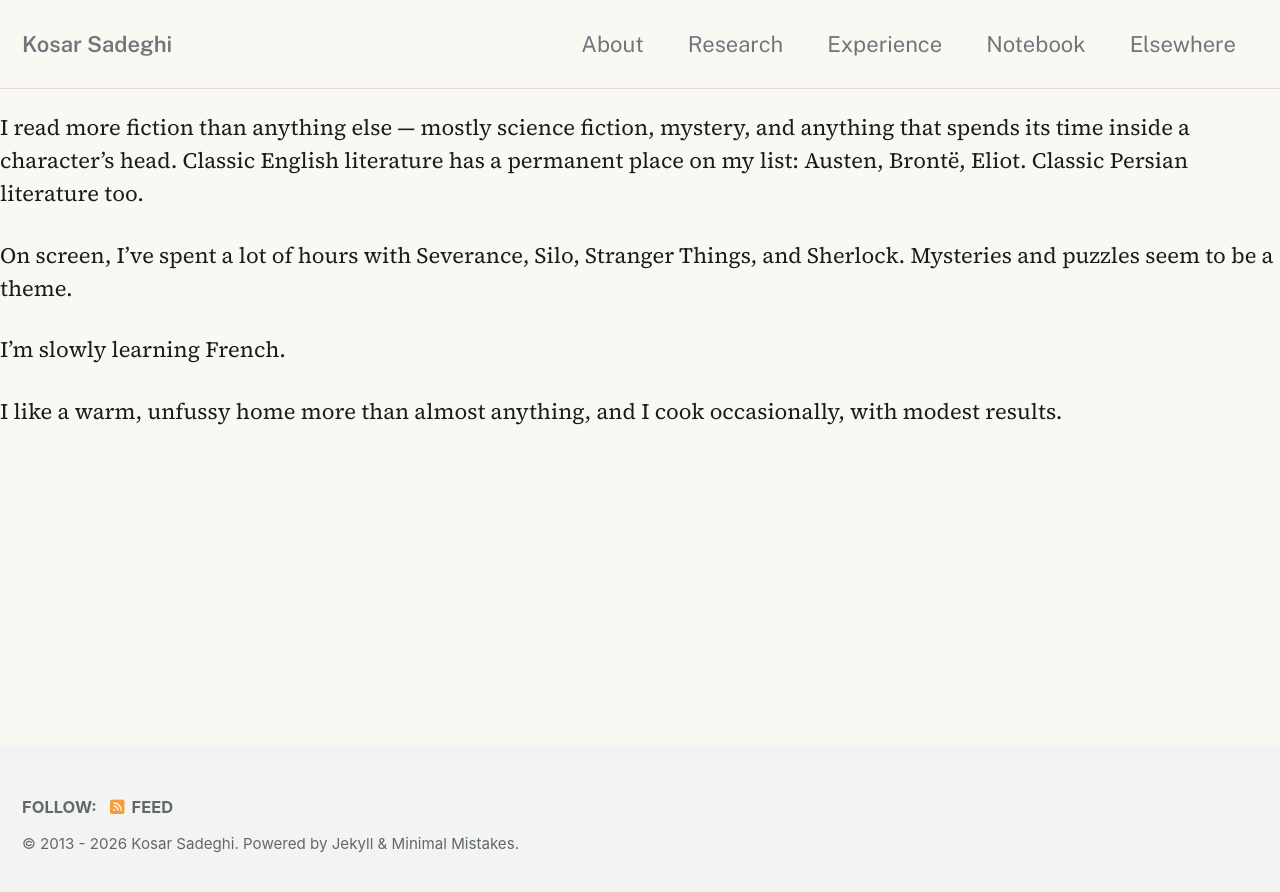
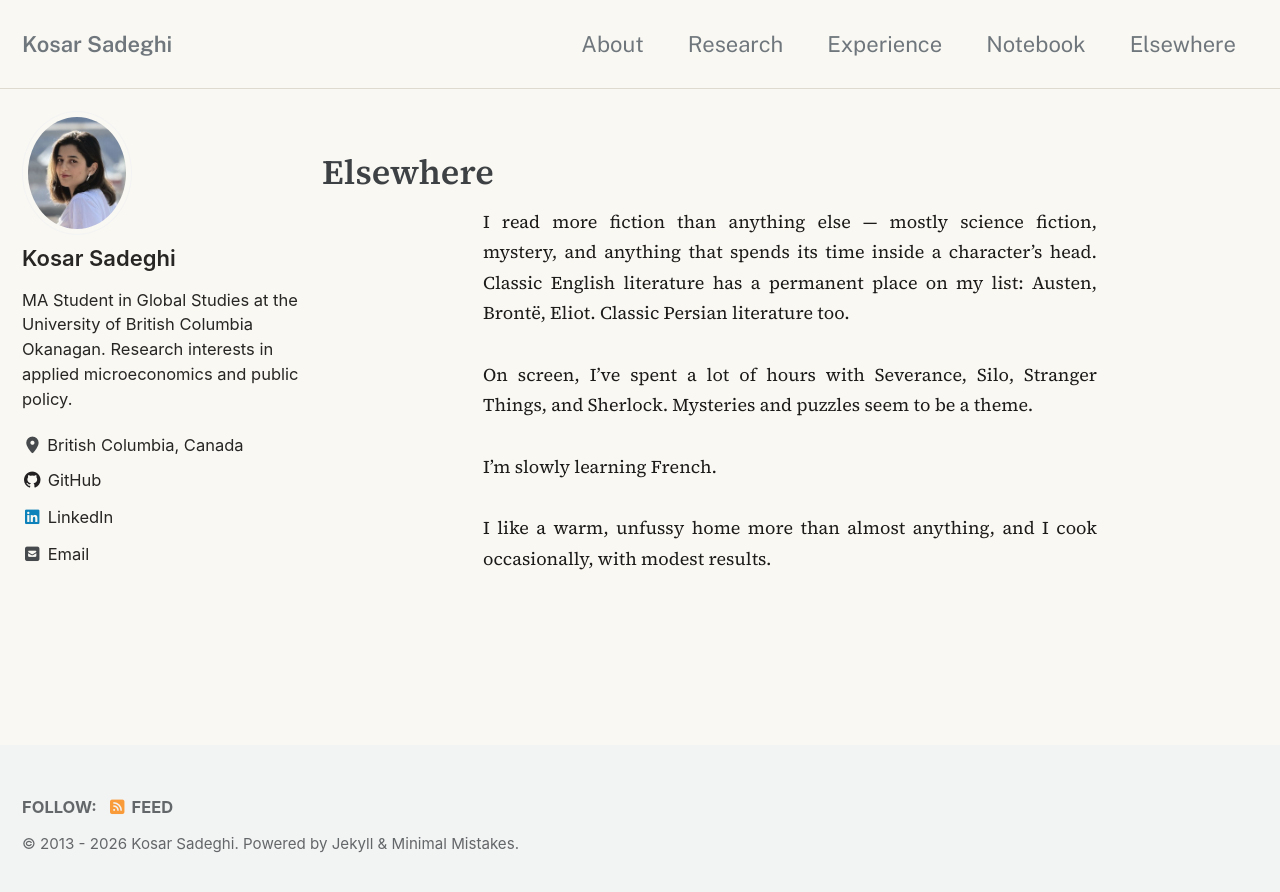
Before and after one commit to KosarSadeghi04/kosarsadeghi.github.io, a Jekyll site: the page built from _pages/elsewhere.md, in a window 1280 px wide. Shown: the top 892 px of the page. Built offline with Jekyll 4.4.1, drawn with Linux system fonts in a browser that asks for light colours; cached includes are drawn as plain includes; our own code applies the rules of GitHub Pages for plain Markdown files; some of the changed lines change nothing that is shown.

Commit message:
Update _config.yml

```diff
--- a/_config.yml
+++ b/_config.yml
@@ -321,3 +321,10 @@ defaults:
       comments: # true
       share: true
       related: true
+
+  # _pages
+  - scope:
+      path: ""
+      type: pages
+    values:
+      layout: single
```
